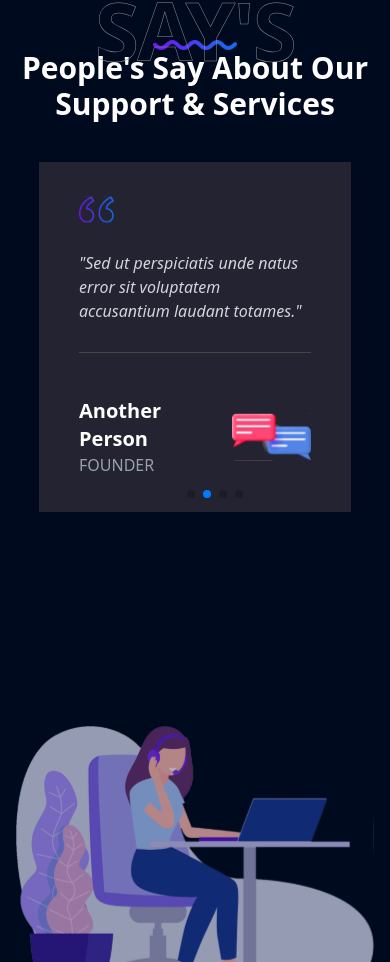
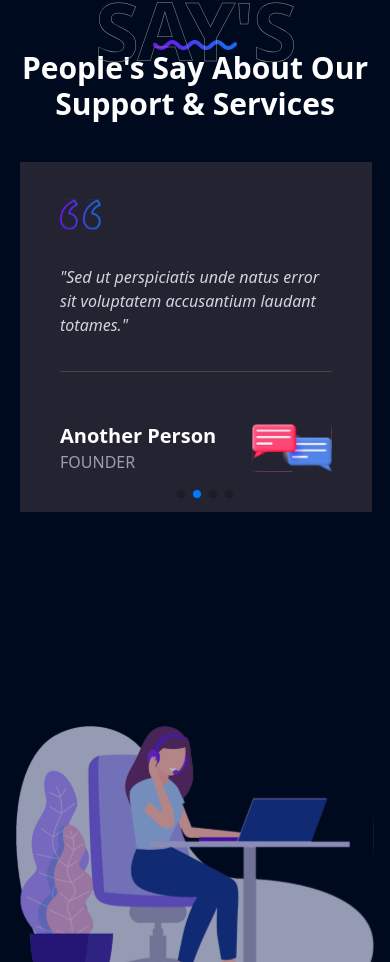
Before and after one commit to Ajnastk/SDEC, a React (Vite) app: page / in a window 390 px wide. Shown: the part 6506-7468 px from the top of the page. Built offline with nearby package versions, Linux system fonts and the light colour scheme.

Commit message:
small changes in says comment div

```diff
--- a/src/components/Says.jsx
+++ b/src/components/Says.jsx
@@ -43,7 +43,7 @@ const Says = () => {
         </div>
 
         {/* Testimonials Section with Icons */}
-        <div className="mt-10 flex items-center justify-center lg:justify-between">
+        <div className="mt-10 ml-5 lg:ml-40 flex items-center justify-center lg:justify-between">
           {/* Left Icon - Hidden on Mobile */}
           <img
             src={says.iconsimage1}
@@ -52,7 +52,7 @@ const Says = () => {
           />
 
           {/* Swiper Carousel */}
-          <div className="ml-[10%] w-full lg:w-[80%]">
+          <div className="lg:ml-[9%] flex justify-center w-full lg:w-[70%]">
             <Swiper
               slidesPerView={1}
               breakpoints={{
@@ -68,7 +68,7 @@ const Says = () => {
             >
               {says.testimonials.map((testimonial, index) => (
                 <SwiperSlide key={index}>
-                  <div className=" flex flex-col justify-around bg-[#232331] ml-[5%] lg:ml-0 p-5 px-10 lg:w-[100%] w-[80%] h-[350px] shadow-lg">
+                  <div className=" flex flex-col justify-around bg-[#232331] p-5 px-10 lg:w-[100%] w-[95%] h-[350px] shadow-lg">
                     <div>
                       <img className="w-[15%]" src={testimonial.doubleCodes} alt="" />
                     </div>
```
